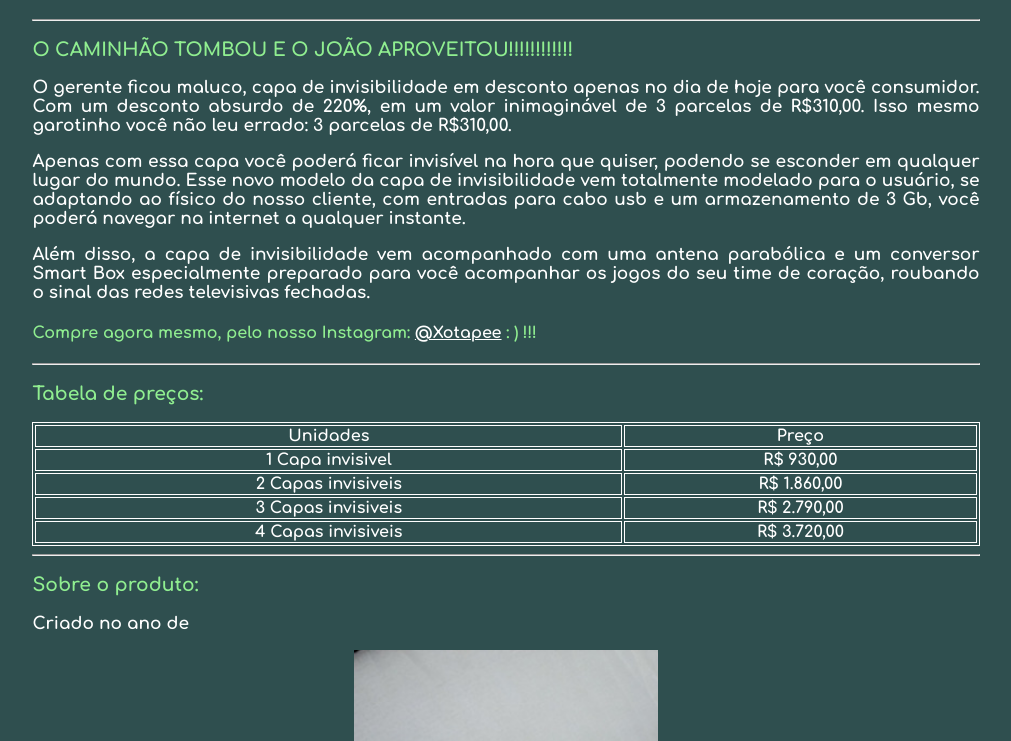
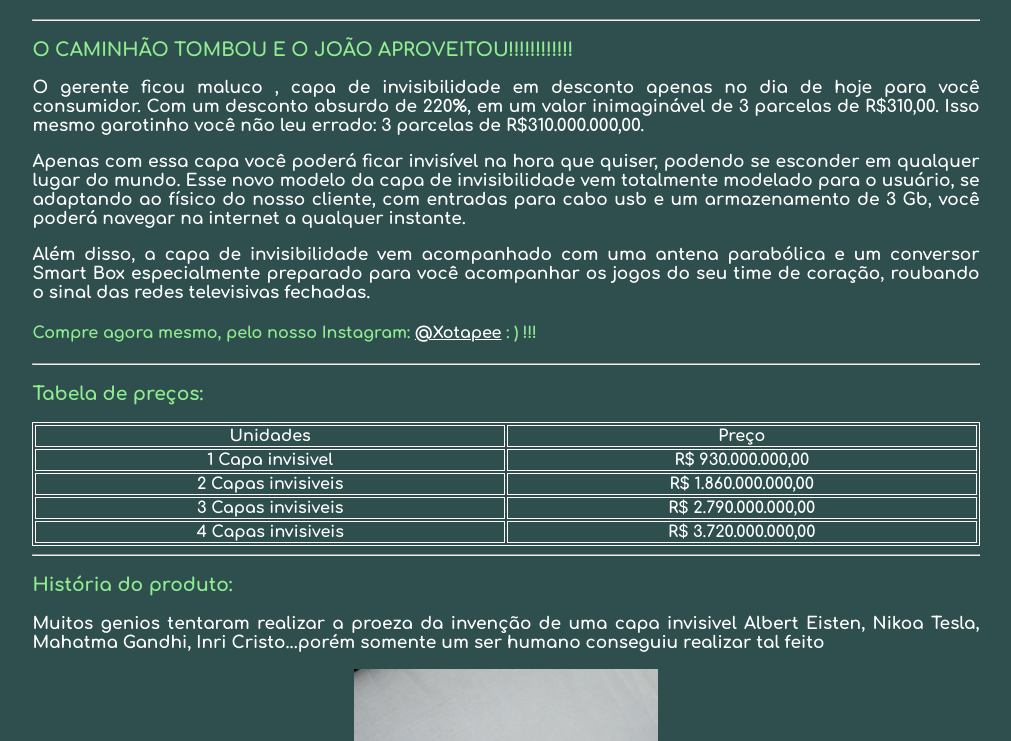
Before and after one commit to Xotapejoao/capa-invisivel-vendas, a plain HTML site: page index.html in a window 1280 px wide. Shown: the part 59-800 px from the top of the page, without its empty margins (134-1145 px from the left). Drawn offline with Linux system fonts and the light colour scheme.

Commit message:
Add files via upload

```diff
--- a/css/estilo.css
+++ b/css/estilo.css
@@ -29,3 +29,8 @@ td { text-align: center }
 a{ color: #FFF }
 
 h6 {color: #90EE90; text-align: center}
+
+
+.lindo {
+	font-weight: bolder;
+}
--- a/index.html
+++ b/index.html
@@ -12,7 +12,13 @@
   <hr>
 	<h3>O CAMINHÃO TOMBOU E O JOÃO APROVEITOU!!!!!!!!!!!!
 	</h3>
-<p>O gerente ficou maluco, capa de invisibilidade em desconto apenas no dia de hoje para você consumidor. Com um desconto absurdo de 220%, em um valor inimaginável de 3 parcelas de R$310,00. Isso mesmo garotinho você não leu errado: 3 parcelas de R$310,00.
+<p>
+
+ <span class="lindo"> O gerente ficou maluco </span>, capa de invisibilidade em desconto apenas no dia de hoje para você consumidor. Com um desconto absurdo de 220%, em um valor inimaginável de 3 parcelas de R$310,00. Isso mesmo garotinho você não leu errado: 3 parcelas de R$310.000.000,00.
+
+
+
+
 </p>
 
 <p> Apenas com essa capa você poderá ficar invisível na hora que quiser, podendo se esconder em qualquer lugar do mundo. Esse novo modelo da capa de invisibilidade vem totalmente modelado para o usuário, se adaptando ao físico do nosso cliente, com entradas para cabo usb e um armazenamento de 3 Gb, você poderá navegar na internet a qualquer instante. </p>
@@ -30,25 +36,25 @@
   </tr>
   <tr>
     <td> 1 Capa invisivel</td>
-    <td>R$ 930,00</td>
+    <td>R$ 930.000.000,00</td>
   </tr>
   <tr>
     <td> 2 Capas invisiveis</td>
-    <td>R$ 1.860,00</td>
+    <td>R$ 1.860.000.000,00</td>
   </tr>
   <tr>
     <td> 3 Capas invisiveis</td>
-    <td>R$ 2.790,00</td>
+    <td>R$ 2.790.000.000,00</td>
   </tr>
    <tr>
     <td> 4 Capas invisiveis</td>
-    <td>R$ 3.720,00</td>
+    <td>R$ 3.720.000.000,00</td>
   </tr>
 </table>
 <hr>
 
-<h3>Sobre o produto:</h3>
-<p>Criado no ano de </p>
+<h3>História do produto:</h3>
+<p>Muitos genios tentaram realizar a proeza da invenção de uma capa invisivel  Albert Eisten, Nikoa Tesla, Mahatma Gandhi, Inri Cristo...porém somente um  ser humano conseguiu realizar tal feito
 
 
 <figure>
```
